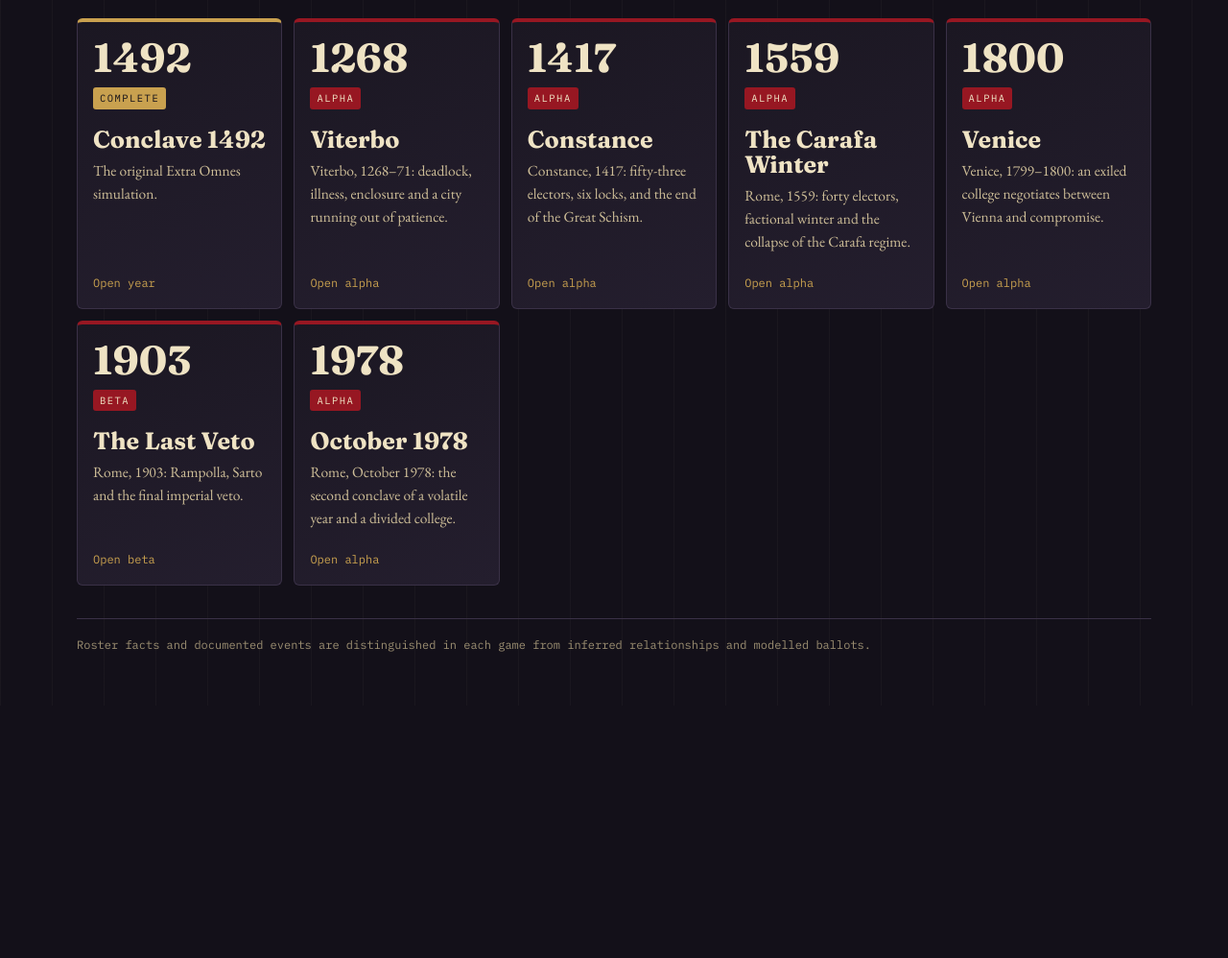
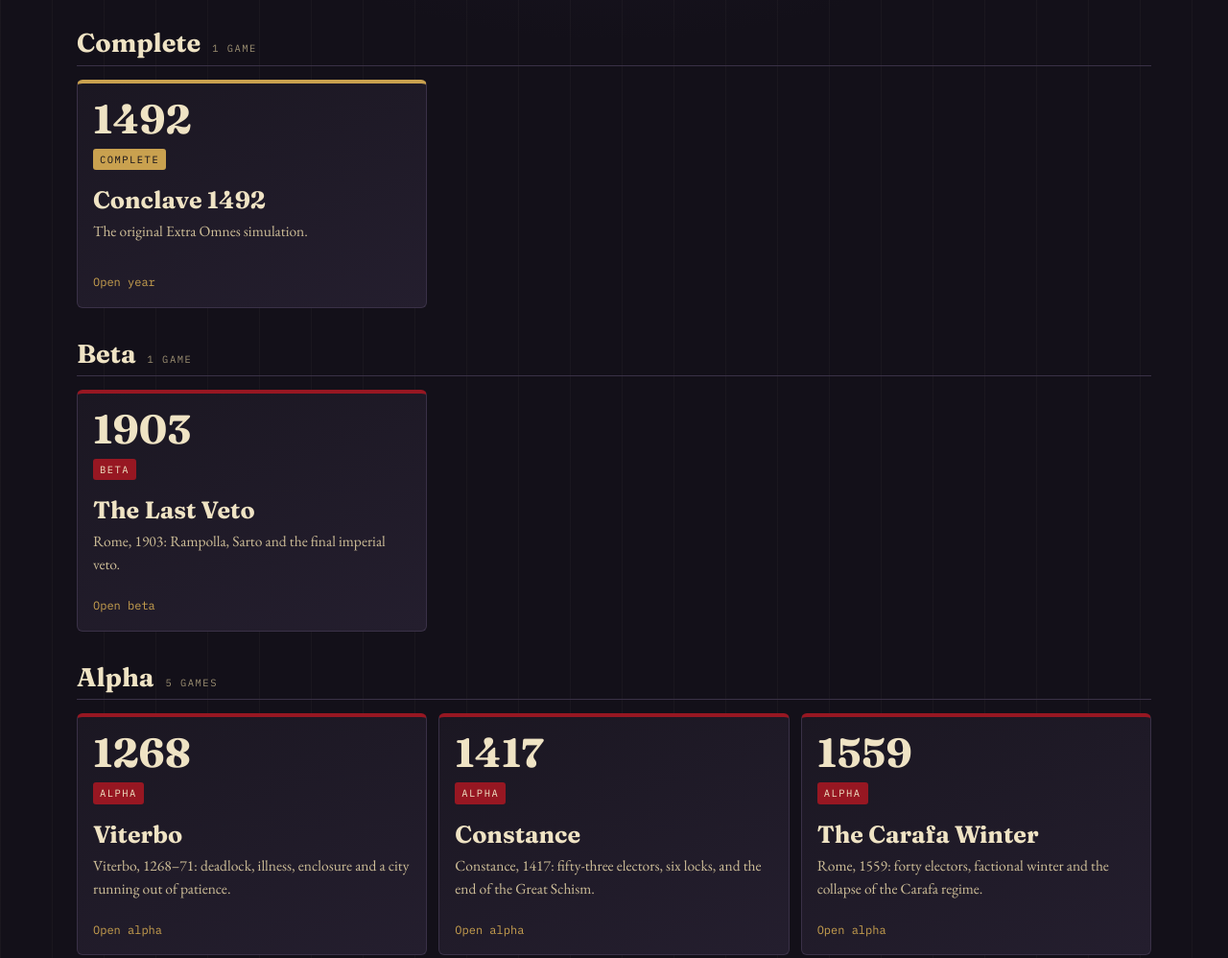
Before and after one commit to kieranmrhunt/extra-omnes, a plain HTML site: page index.html in a window 1280 px wide. Shown: the part 381-1379 px from the top of the page at 96% size. Before the commit the page ends 1116 px from the top, so only its background shows below. Drawn offline with nearby package versions, Linux system fonts and the light colour scheme.

Commit message:
Group conclaves by release status

```diff
--- a/index.html
+++ b/index.html
@@ -82,11 +82,34 @@
     color:var(--parch);
   }
   .lede{margin:20px 0 0;max-width:60ch;color:var(--muted);font-size:20px}
+  .status-groups{margin-top:34px}
+  .status-group + .status-group{margin-top:34px}
+  .group-heading{
+    display:flex;
+    align-items:baseline;
+    gap:12px;
+    padding-bottom:9px;
+    border-bottom:1px solid var(--line);
+  }
+  .group-heading h2{
+    margin:0;
+    font-family:var(--disp);
+    font-size:27px;
+    line-height:1;
+    color:var(--parch);
+  }
+  .group-count{
+    font-family:var(--mono);
+    font-size:10.5px;
+    letter-spacing:.14em;
+    text-transform:uppercase;
+    color:var(--faint);
+  }
   .grid{
     display:grid;
-    grid-template-columns:repeat(auto-fit, minmax(210px, 1fr));
+    grid-template-columns:repeat(3,minmax(0,1fr));
     gap:12px;
-    margin-top:22px;
+    margin-top:14px;
   }
   .card{
     min-height:238px;
@@ -120,7 +143,7 @@
     padding:3px 7px;
   }
   .beta .status,.alpha .status{background:var(--scarlet);color:var(--parch)}
-  h2{
+  .card h3{
     font-family:var(--disp);
     font-weight:700;
     font-size:25px;
@@ -163,57 +186,83 @@
         <h1>Choose a year</h1>
         <p class="lede">Seven playable political simulations built around historical papal elections. The 1492 game is the stable baseline; the other six are actively developed editions with automated ballot-integrity checks.</p>
       </section>
-      <section class="grid" id="years" aria-label="Available Extra Omnes years">
+      <div class="status-groups" id="years" aria-label="Available Extra Omnes years">
+        <section class="status-group" aria-labelledby="complete-heading">
+          <div class="group-heading">
+            <h2 id="complete-heading">Complete</h2>
+            <span class="group-count">1 game</span>
+          </div>
+          <div class="grid">
             <a class="card" href="./1492.html">
               <span class="year">1492</span>
               <span class="status">Complete</span>
-          <h2>Conclave 1492</h2>
+              <h3>Conclave 1492</h3>
               <p>The original Extra Omnes simulation.</p>
               <span class="open">Open year</span>
             </a>
+          </div>
+        </section>
+
+        <section class="status-group" aria-labelledby="beta-heading">
+          <div class="group-heading">
+            <h2 id="beta-heading">Beta</h2>
+            <span class="group-count">1 game</span>
+          </div>
+          <div class="grid">
+            <a class="card beta" href="./1903.html">
+              <span class="year">1903</span>
+              <span class="status">Beta</span>
+              <h3>The Last Veto</h3>
+              <p>Rome, 1903: Rampolla, Sarto and the final imperial veto.</p>
+              <span class="open">Open beta</span>
+            </a>
+          </div>
+        </section>
+
+        <section class="status-group" aria-labelledby="alpha-heading">
+          <div class="group-heading">
+            <h2 id="alpha-heading">Alpha</h2>
+            <span class="group-count">5 games</span>
+          </div>
+          <div class="grid">
             <a class="card alpha" href="./viterbo-1268.html">
               <span class="year">1268</span>
               <span class="status">Alpha</span>
-          <h2>Viterbo</h2>
+              <h3>Viterbo</h3>
               <p>Viterbo, 1268–71: deadlock, illness, enclosure and a city running out of patience.</p>
               <span class="open">Open alpha</span>
             </a>
             <a class="card alpha" href="./constance-1417.html">
               <span class="year">1417</span>
               <span class="status">Alpha</span>
-          <h2>Constance</h2>
+              <h3>Constance</h3>
               <p>Constance, 1417: fifty-three electors, six locks, and the end of the Great Schism.</p>
               <span class="open">Open alpha</span>
             </a>
             <a class="card alpha" href="./carafa-winter-1559.html">
               <span class="year">1559</span>
               <span class="status">Alpha</span>
-          <h2>The Carafa Winter</h2>
+              <h3>The Carafa Winter</h3>
               <p>Rome, 1559: forty electors, factional winter and the collapse of the Carafa regime.</p>
               <span class="open">Open alpha</span>
             </a>
             <a class="card alpha" href="./venice-1800.html">
               <span class="year">1800</span>
               <span class="status">Alpha</span>
-          <h2>Venice</h2>
+              <h3>Venice</h3>
               <p>Venice, 1799–1800: an exiled college negotiates between Vienna and compromise.</p>
               <span class="open">Open alpha</span>
-        </a>
-        <a class="card beta" href="./1903.html">
-          <span class="year">1903</span>
-          <span class="status">Beta</span>
-          <h2>The Last Veto</h2>
-          <p>Rome, 1903: Rampolla, Sarto and the final imperial veto.</p>
-          <span class="open">Open beta</span>
             </a>
             <a class="card alpha" href="./october-1978.html">
               <span class="year">1978</span>
               <span class="status">Alpha</span>
-          <h2>October 1978</h2>
+              <h3>October 1978</h3>
               <p>Rome, October 1978: the second conclave of a volatile year and a divided college.</p>
               <span class="open">Open alpha</span>
             </a>
+          </div>
         </section>
+      </div>
     </main>
     <footer>Roster facts and documented events are distinguished in each game from inferred relationships and modelled ballots.</footer>
   </div>
```
Lines whose indentation alone changed are shown as unchanged.
